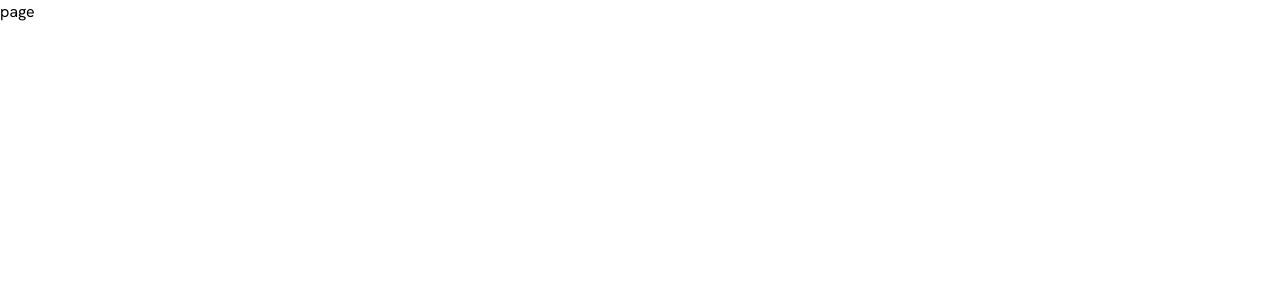
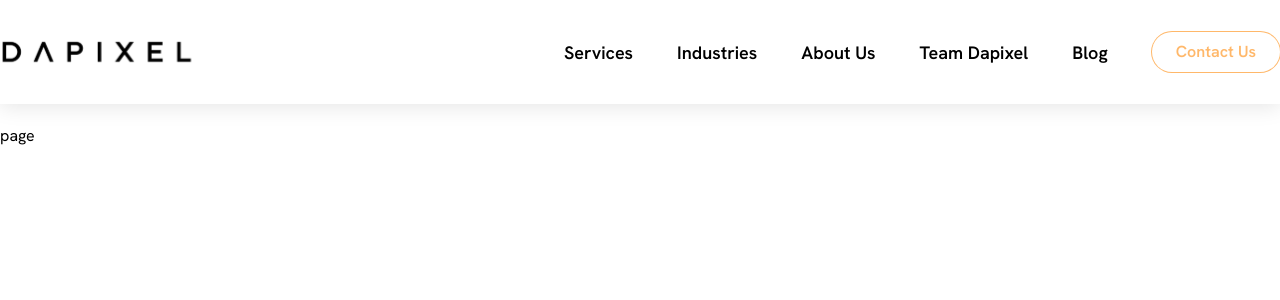
Before and after one commit to herihermansyah/dafixel-marketing-agency-website, a Next.js app: page / in a window 1280 px wide. Shown: the top 300 px of the page. Built offline with nearby package versions, Linux system fonts and the light colour scheme.

Commit message:
feat(layout header): add header main layout

```diff
--- a/src/layouts/layout.tsx
+++ b/src/layouts/layout.tsx
@@ -1,10 +1,13 @@
 import React from "react";
+import Header from "./header";
 
 const Layout = ({children}: {children: React.ReactNode}) => {
   return (
     <div className="flex flex-col min-h-screen">
-      <header className="sticky top-0 z-50"></header>
-      <main className="grow">{children}</main>
+      <header className="sticky top-0 z-50">
+        <Header />
+      </header>
+      <main className="grow my-5">{children}</main>
       <footer></footer>
     </div>
   );
```
